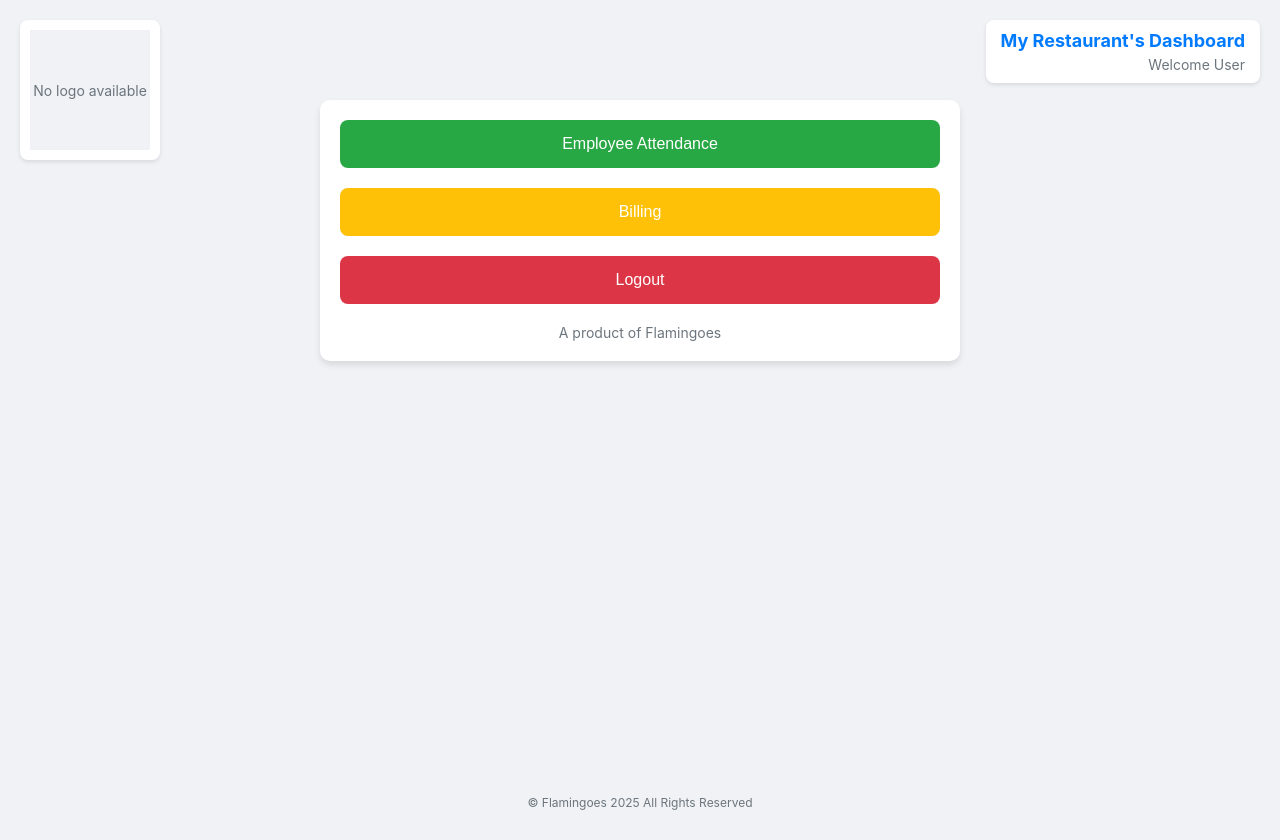
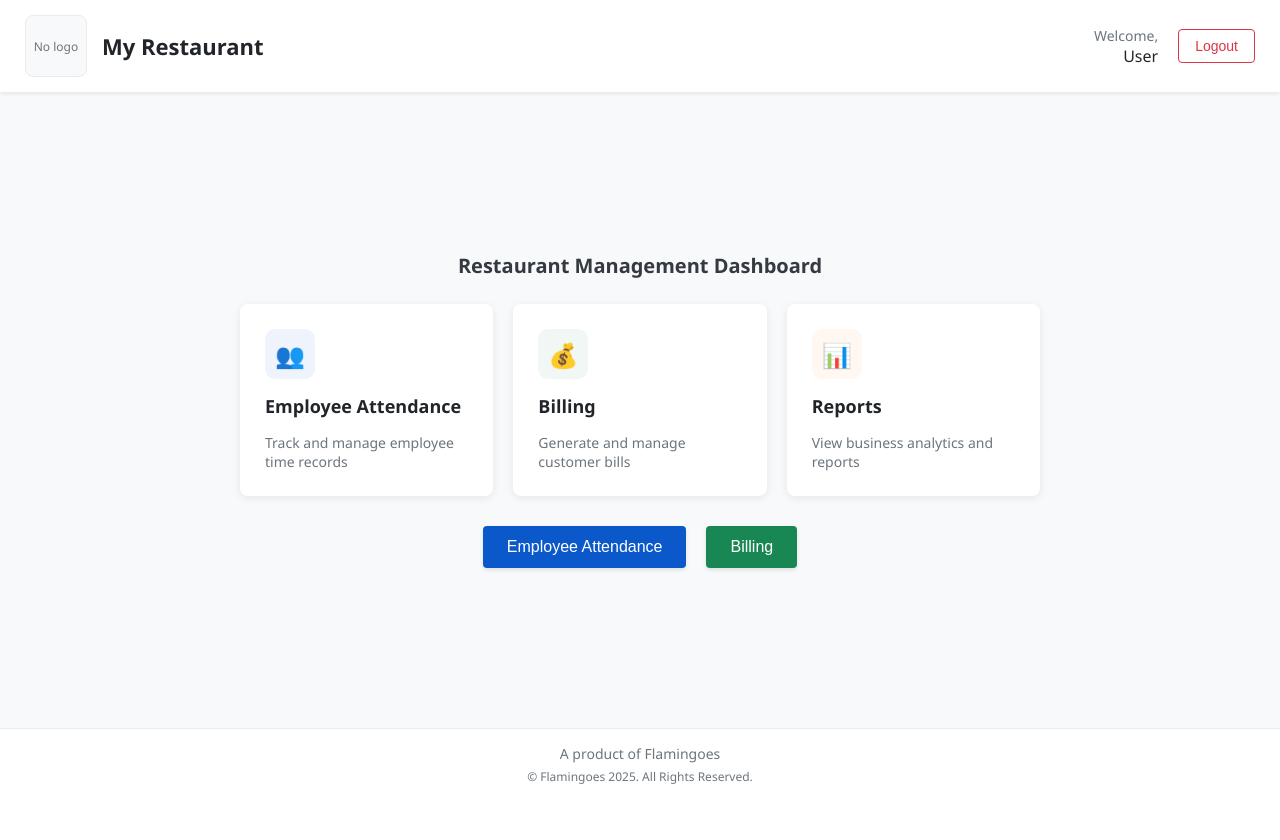
Before and after one commit to KUTRALINGAM-A/Restaurant_Management, a React (Create React App) app in the folder restaurant-management-ui/: page /restaurant-home in a window 1280 px wide. After the commit the page ends 800 px from the top, so only its background shows below. Built offline with nearby package versions, Linux system fonts and the light colour scheme; sample sign-in values are in the browser's storage.

Commit message:
good interface

```diff
--- a/restaurant-management-ui/src/restauranthome.js
+++ b/restaurant-management-ui/src/restauranthome.js
@@ -76,8 +76,30 @@ const RestaurantHome = () => {
         justifyContent: "center",
         alignItems: "center",
         height: "100vh",
+        backgroundColor: "#f8f9fa",
       }}>
-        <p>Loading...</p>
+        <div style={{
+          display: "flex",
+          flexDirection: "column",
+          alignItems: "center",
+          gap: "15px"
+        }}>
+          <div style={{
+            width: "40px",
+            height: "40px",
+            border: "4px solid #f3f3f3",
+            borderTop: "4px solid #3498db",
+            borderRadius: "50%",
+            animation: "spin 1s linear infinite",
+          }}></div>
+          <p style={{ color: "#495057", fontWeight: "500" }}>Loading dashboard...</p>
+        </div>
+        <style>{`
+          @keyframes spin {
+            0% { transform: rotate(0deg); }
+            100% { transform: rotate(360deg); }
+          }
+        `}</style>
       </div>
     );
   }
@@ -86,71 +108,35 @@ const RestaurantHome = () => {
     <div style={{
       display: "flex",
       flexDirection: "column",
+      height: "100vh",
+      backgroundColor: "#f8f9fa",
+      fontFamily: "'Segoe UI', Tahoma, Geneva, Verdana, sans-serif",
+    }}>
+      {/* Header */}
+      <header style={{
+        backgroundColor: "#ffffff",
+        boxShadow: "0 2px 4px rgba(0,0,0,0.08)",
+        padding: "15px 25px",
+        display: "flex",
+        justifyContent: "space-between",
         alignItems: "center",
-      justifyContent: "space-between",
-      height: "100vh",
-      backgroundColor: "#f0f2f5",
-      padding: "20px 0",
-      position: "relative",
       }}>
-      {error && (
+        {/* Logo and Restaurant Name */}
         <div style={{
-          position: "absolute",
-          top: "10px",
-          left: "50%",
-          transform: "translateX(-50%)",
-          backgroundColor: "#f8d7da",
-          color: "#721c24",
-          padding: "10px 15px",
-          borderRadius: "5px",
-          zIndex: 1000
+          display: "flex",
+          alignItems: "center",
+          gap: "15px"
         }}>
-          {error}
-        </div>
-      )}
-
-      {/* Restaurant name and welcome message positioned at top right */}
           <div style={{
-        position: "absolute",
-        top: "20px",
-        right: "20px",
-        textAlign: "right",
-        backgroundColor: "white",
-        padding: "10px 15px",
+            width: "60px",
+            height: "60px",
             borderRadius: "8px",
-        boxShadow: "0 2px 4px rgba(0,0,0,0.1)",
-      }}>
-        <h1 style={{
-          color: "#007bff",
-          margin: "0",
-          fontSize: "18px"
-        }}>
-          {restaurantName}'s Dashboard
-        </h1>
-        <p style={{
-          margin: "5px 0 0 0",
-          color: "#6c757d",
-          fontSize: "14px"
-        }}>
-          Welcome {userName}
-        </p>
-      </div>
-
-      {/* Restaurant Logo */}
-      <div style={{
-        position: "absolute",
-        top: "20px",
-        left: "20px",
-        backgroundColor: "white",
-        padding: "10px",
-        borderRadius: "8px",
-        boxShadow: "0 2px 4px rgba(0,0,0,0.1)",
-        width: "120px",
-        height: "120px",
+            overflow: "hidden",
             display: "flex",
             justifyContent: "center",
             alignItems: "center",
-        overflow: "hidden"
+            backgroundColor: "#f8f9fa",
+            border: "1px solid #e9ecef"
           }}>
             {logoUrl ? (
               <img
@@ -167,48 +153,171 @@ const RestaurantHome = () => {
               />
             ) : (
               <div style={{
-            display: "flex",
-            justifyContent: "center",
-            alignItems: "center",
-            width: "100%",
-            height: "100%",
-            backgroundColor: "#f0f2f5",
                 color: "#6c757d",
-            fontSize: "14px",
-            textAlign: "center"
+                fontSize: "12px",
+                textAlign: "center",
+                padding: "5px"
               }}>
-            No logo available
+                No logo
               </div>
             )}
           </div>
+          <h1 style={{
+            margin: "0",
+            fontSize: "22px",
+            fontWeight: "600",
+            color: "#212529"
+          }}>
+            {restaurantName}
+          </h1>
+        </div>
 
-      {/* Centered buttons container */}
+        {/* User welcome and logout */}
         <div style={{
-        backgroundColor: "white",
-        padding: "20px",
-        borderRadius: "10px",
-        boxShadow: "0 4px 6px rgba(0,0,0,0.1)",
-        width: "80%",
-        maxWidth: "600px",
-        margin: "auto",
-        marginTop: "80px"
+          display: "flex",
+          alignItems: "center",
+          gap: "20px"
         }}>
           <div style={{
+            textAlign: "right"
+          }}>
+            <p style={{
+              margin: "0",
+              fontSize: "14px",
+              color: "#6c757d"
+            }}>
+              Welcome,
+            </p>
+            <p style={{
+              margin: "0",
+              fontWeight: "500",
+              color: "#212529"
+            }}>
+              {userName}
+            </p>
+          </div>
+          <button
+            onClick={handleLogout}
+            style={{
+              backgroundColor: "transparent",
+              color: "#dc3545",
+              border: "1px solid #dc3545",
+              borderRadius: "4px",
+              padding: "8px 16px",
+              cursor: "pointer",
+              fontSize: "14px",
+              fontWeight: "500",
+              transition: "all 0.2s ease"
+            }}
+            onMouseOver={(e) => {
+              e.target.style.backgroundColor = "#dc3545";
+              e.target.style.color = "white";
+            }}
+            onMouseOut={(e) => {
+              e.target.style.backgroundColor = "transparent";
+              e.target.style.color = "#dc3545";
+            }}
+          >
+            Logout
+          </button>
+        </div>
+      </header>
+
+      {/* Error notification */}
+      {error && (
+        <div style={{
+          backgroundColor: "#f8d7da",
+          color: "#721c24",
+          padding: "12px 20px",
+          margin: "15px auto",
+          borderRadius: "4px",
+          width: "80%",
+          maxWidth: "800px",
+          textAlign: "center",
+          fontWeight: "500",
+          boxShadow: "0 1px 3px rgba(0,0,0,0.1)"
+        }}>
+          {error}
+        </div>
+      )}
+
+      {/* Main content */}
+      <main style={{
+        flex: 1,
         display: "flex",
         flexDirection: "column",
+        alignItems: "center",
+        justifyContent: "center",
+        padding: "40px 20px"
+      }}>
+        <div style={{
+          width: "100%",
+          maxWidth: "800px"
+        }}>
+          <h2 style={{
+            fontSize: "20px",
+            color: "#343a40",
+            margin: "0 0 25px 0",
+            textAlign: "center",
+            fontWeight: "600"
+          }}>
+            Restaurant Management Dashboard
+          </h2>
+
+          <div style={{
+            display: "grid",
+            gridTemplateColumns: "repeat(auto-fit, minmax(250px, 1fr))",
             gap: "20px",
-          alignItems: "center",
+            marginBottom: "30px"
+          }}>
+            <DashboardCard
+              title="Employee Attendance"
+              description="Track and manage employee time records"
+              icon="👥"
+              color="#0a58ca"
+            />
+
+            <DashboardCard
+              title="Billing"
+              description="Generate and manage customer bills"
+              icon="💰"
+              color="#198754"
+            />
+
+            <DashboardCard
+              title="Reports"
+              description="View business analytics and reports"
+              icon="📊"
+              color="#fd7e14"
+            />
+          </div>
+
+          <div style={{
+            display: "flex",
+            justifyContent: "center",
+            gap: "20px",
+            marginTop: "20px"
           }}>
             <button
               style={{
-              width: "100%",
-              padding: "15px",
-              backgroundColor: "#28a745",
+                backgroundColor: "#0a58ca",
                 color: "white",
                 border: "none",
-              borderRadius: "8px",
+                borderRadius: "4px",
+                padding: "12px 24px",
                 cursor: "pointer",
-              fontSize: "16px"
+                fontSize: "16px",
+                fontWeight: "500",
+                boxShadow: "0 2px 4px rgba(0,0,0,0.1)",
+                transition: "all 0.2s ease"
+              }}
+              onMouseOver={(e) => {
+                e.target.style.backgroundColor = "#0b5ed7";
+                e.target.style.boxShadow = "0 4px 8px rgba(0,0,0,0.15)";
+              }}
+              onMouseOut={(e) => {
+                e.target.style.backgroundColor = "#0a58ca";
+                e.target.style.boxShadow = "0 2px 4px rgba(0,0,0,0.1)";
               }}
             >
               Employee Attendance
@@ -216,57 +325,107 @@ const RestaurantHome = () => {
 
             <button
               style={{
-              width: "100%",
-              padding: "15px",
-              backgroundColor: "#ffc107",
+                backgroundColor: "#198754",
                 color: "white",
                 border: "none",
-              borderRadius: "8px",
+                borderRadius: "4px",
+                padding: "12px 24px",
                 cursor: "pointer",
-              fontSize: "16px"
+                fontSize: "16px",
+                fontWeight: "500",
+                boxShadow: "0 2px 4px rgba(0,0,0,0.1)",
+                transition: "all 0.2s ease"
+              }}
+              onMouseOver={(e) => {
+                e.target.style.backgroundColor = "#1a9d5a";
+                e.target.style.boxShadow = "0 4px 8px rgba(0,0,0,0.15)";
+              }}
+              onMouseOut={(e) => {
+                e.target.style.backgroundColor = "#198754";
+                e.target.style.boxShadow = "0 2px 4px rgba(0,0,0,0.1)";
               }}
             >
               Billing
             </button>
-
-          <button
-            onClick={handleLogout}
-            style={{
-              width: "100%",
-              padding: "15px",
-              backgroundColor: "#dc3545",
-              color: "white",
-              border: "none",
-              borderRadius: "8px",
-              cursor: "pointer",
-              fontSize: "16px"
-            }}
-          >
-            Logout
-          </button>
-        </div>
-
-        <div style={{
-          textAlign: "center",
-          marginTop: "20px",
-          fontSize: "14px",
-          color: "#6c757d"
-        }}>
-          A product of Flamingoes
           </div>
         </div>
+      </main>
 
+      {/* Footer */}
       <footer style={{
-        width: "100%",
+        backgroundColor: "#ffffff",
+        borderTop: "1px solid #e9ecef",
+        padding: "15px 0",
         textAlign: "center",
-        padding: "10px 0",
         color: "#6c757d",
-        fontSize: "12px"
+        fontSize: "14px"
       }}>
-        © Flamingoes 2025 All Rights Reserved
+        <div style={{
+          display: "flex",
+          flexDirection: "column",
+          alignItems: "center",
+          gap: "5px"
+        }}>
+          <p style={{ margin: 0 }}>A product of Flamingoes</p>
+          <p style={{ margin: 0, fontSize: "12px" }}>© Flamingoes 2025. All Rights Reserved.</p>
+        </div>
       </footer>
     </div>
   );
 };
 
+// Dashboard Card Component
+const DashboardCard = ({ title, description, icon, color }) => {
+  return (
+    <div style={{
+      backgroundColor: "#ffffff",
+      borderRadius: "8px",
+      boxShadow: "0 2px 8px rgba(0,0,0,0.08)",
+      padding: "25px",
+      display: "flex",
+      flexDirection: "column",
+      gap: "15px",
+      transition: "transform 0.2s ease, box-shadow 0.2s ease",
+      cursor: "pointer",
+    }}
+    onMouseOver={(e) => {
+      e.currentTarget.style.transform = "translateY(-5px)";
+      e.currentTarget.style.boxShadow = "0 8px 16px rgba(0,0,0,0.1)";
+    }}
+    onMouseOut={(e) => {
+      e.currentTarget.style.transform = "translateY(0)";
+      e.currentTarget.style.boxShadow = "0 2px 8px rgba(0,0,0,0.08)";
+    }}
+    >
+      <div style={{
+        width: "50px",
+        height: "50px",
+        borderRadius: "10px",
+        backgroundColor: `${color}10`,
+        display: "flex",
+        justifyContent: "center",
+        alignItems: "center",
+        fontSize: "24px"
+      }}>
+        {icon}
+      </div>
+      <h3 style={{
+        margin: "0",
+        color: "#212529",
+        fontSize: "18px",
+        fontWeight: "600"
+      }}>
+        {title}
+      </h3>
+      <p style={{
+        margin: "0",
+        color: "#6c757d",
+        fontSize: "14px"
+      }}>
+        {description}
+      </p>
+    </div>
+  );
+};
+
 export default RestaurantHome;
```
Lines whose indentation alone changed are shown as unchanged.
